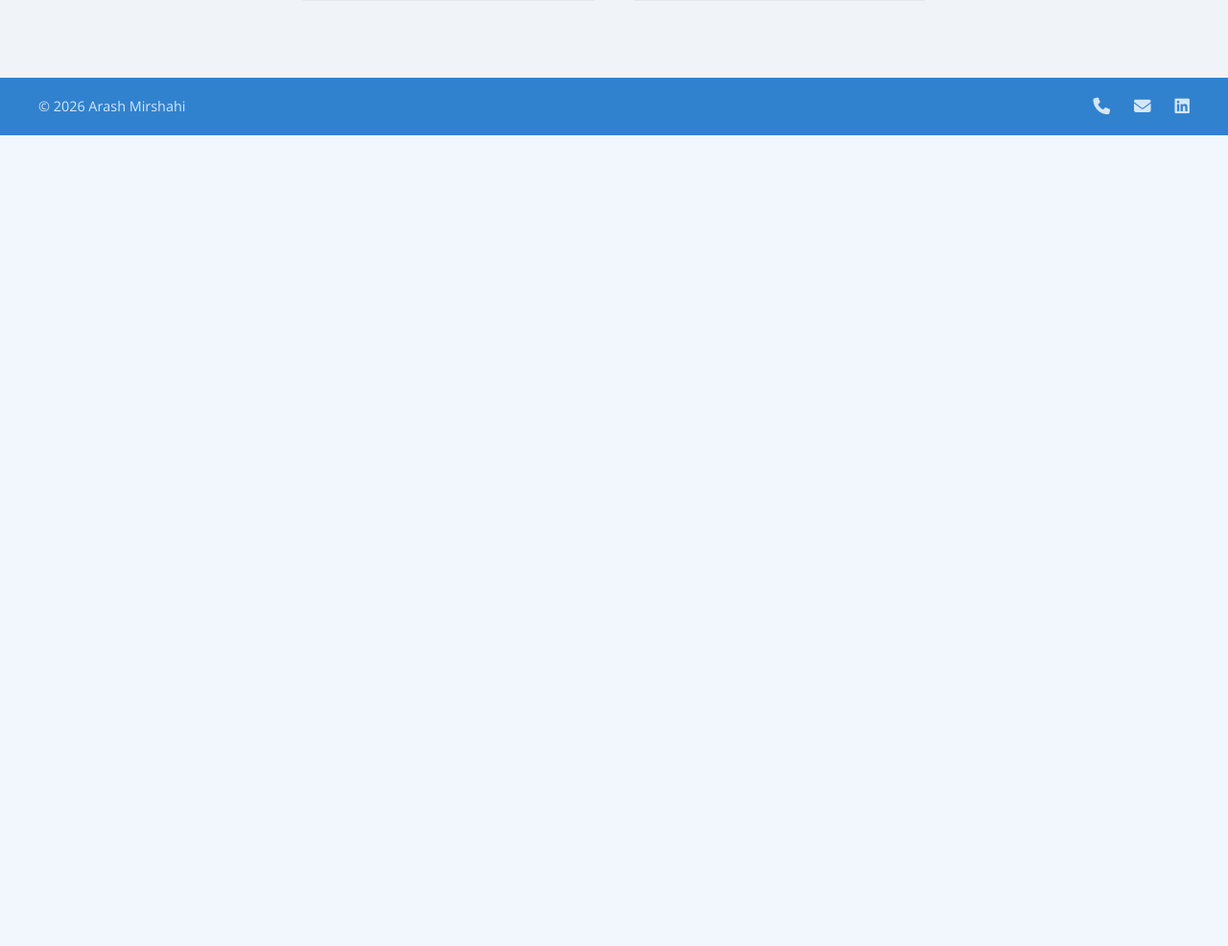
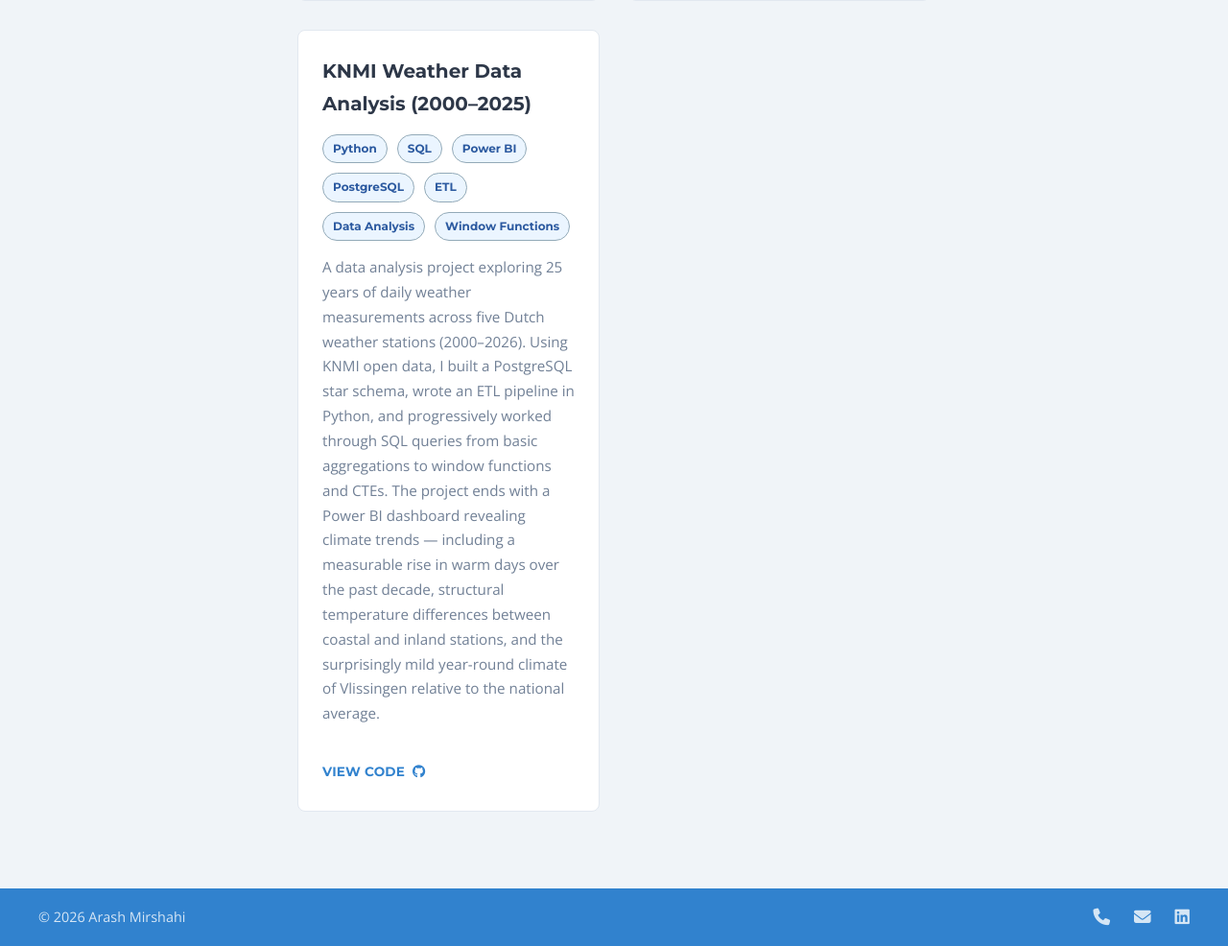
Before and after one commit to Arashi20/Personal_Portfolio_Website, a Flask app: page /projects in a window 1280 px wide. Shown: the part 4975-5961 px from the top of the page at 96% size. Before the commit the page ends 5116 px from the top, so only its background shows below. Run offline with Flask 3, Linux system fonts and the light colour scheme.

Commit message:
Added KNMI weather project

```diff
--- a/app.py
+++ b/app.py
@@ -198,6 +198,17 @@ PROJECTS_LIST = [
         "button": "VIEW CODE",
         "icon": "fab fa-github",
         "external": True
+    },
+
+    {
+        "title": "KNMI Weather Data Analysis (2000–2025)",
+        "badges": ["Python", "SQL", "Power BI", "PostgreSQL", "ETL", "Data Analysis", "Window Functions"],
+        "desc": "A data analysis project exploring 25 years of daily weather measurements across five Dutch weather stations (2000–2026). Using KNMI open data, I built a PostgreSQL star schema, wrote an ETL pipeline in Python, and progressively worked through SQL queries from basic aggregations to window functions and CTEs. The project ends with a Power BI dashboard revealing climate trends — including a measurable rise in warm days over the past decade, structural temperature differences between coastal and inland stations, and the surprisingly mild year-round climate of Vlissingen relative to the national average.",
+        "url": "https://github.com/Arashi20/KNMI_Data_Exploration",
+        "button": "VIEW CODE",
+        "icon": "fab fa-github",
+        "external": True
+
     }
 
 ]
--- a/templates/home.html
+++ b/templates/home.html
@@ -92,7 +92,8 @@
         <span class="tech-badge">Pandas</span>
         <span class="tech-badge">SQL</span>
         <span class="tech-badge">R</span>
-        <span class="tech-badge">Agile</span>
+        <span class="tech-badge">Scrum/Agile</span>
+        <span class="tech-badge">Power BI</span>
     </div>
 
 </div>
```
